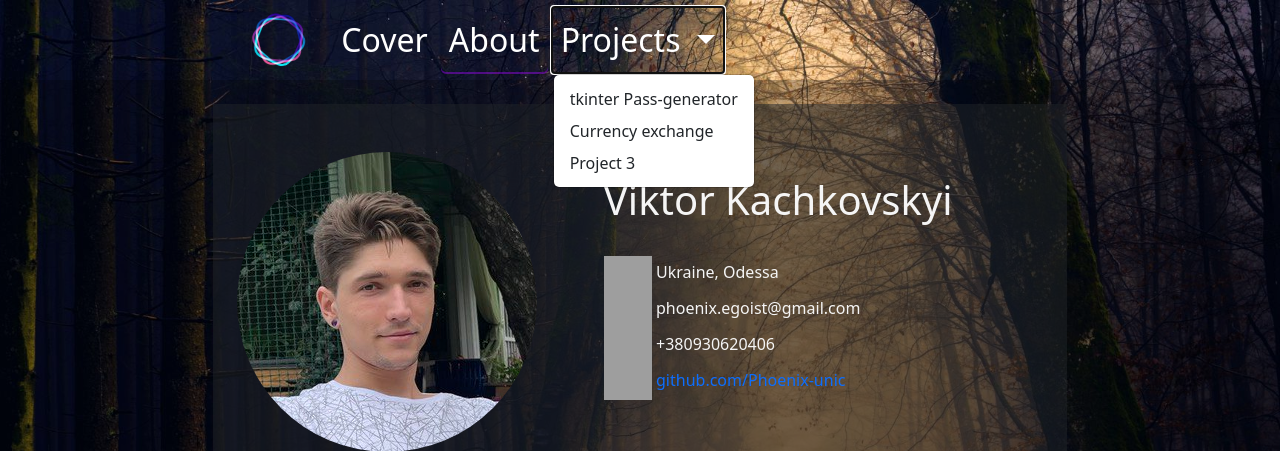
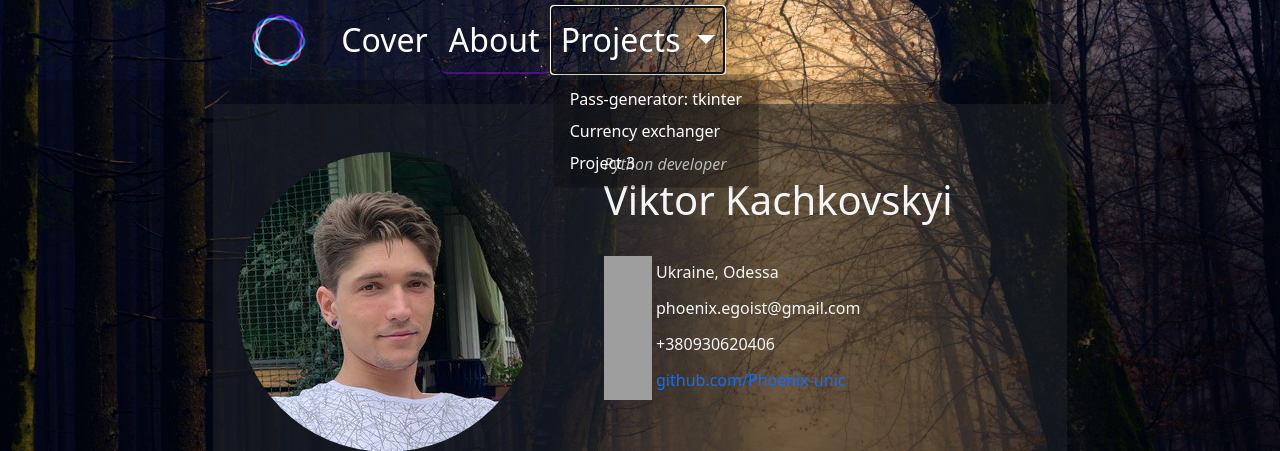
Before and after one commit to Phoenix-unic/my-blog, a Flask app: page /about in a window 1280 px wide, after a click on "Projects". Shown: the top 451 px of the page. Run offline with Flask 3, Linux system fonts and the light colour scheme; grey boxes are pictures that could not be loaded.

Commit message:
finally changed dropdown menu styles to custom, some additional unimportant changes

```diff
--- a/static/css/style.css
+++ b/static/css/style.css
@@ -51,9 +51,12 @@ header .nav-link:hover {
   box-shadow: 0px 0px 5px rgba(162, 7, 252, 0.432);
 }
 
-.contact {
-  display: inline;
+.dropdown-item:hover {
+  background-color: rgba(0, 0, 0, 0.329);
+  border-radius: 5px;
+  box-shadow: 0px 0px 5px rgba(162, 7, 252, 0.432);
 }
+
 
 /* MAIN STYLES
 -------------- */
--- a/templates/exchange.html
+++ b/templates/exchange.html
@@ -101,7 +101,7 @@ Exchange
     </div>
     <hr>
     <h2>Scripts I used</h2>
-    <h5>Throughout this project, I had a few options to add, and the only way I found to implement them was by using JavaScript</h5>
+    <h5 class="text-muted">Throughout this project, I had a few options to add, and the only way I found to implement them was by using JavaScript</h5>
     <div class="row my-5 my-md-2">
       <div class="col-12">
         <div id="carouselControls" class="carousel slide" data-bs-ride="carousel">
--- a/templates/layout.html
+++ b/templates/layout.html
@@ -45,12 +45,13 @@
 									aria-expanded="false">
 									Projects
 								</a>
-								<ul class="dropdown-menu" aria-labelledby="projectsDropdown">
-									<li><a class="dropdown-item" href="{{url_for('pass_generator')}}">tkinter
-											Pass-generator</a></li>
-									<li><a class="dropdown-item" href="{{url_for('exchange')}}">Currency exchange</a>
+								<ul class="dropdown-menu bg-black bg-opacity-25" aria-labelledby="projectsDropdown">
+									<li><a class="dropdown-item text-white"
+											href="{{url_for('pass_generator')}}">Pass-generator: tkinter</a></li>
+									<li><a class="dropdown-item text-white" href="{{url_for('exchange')}}">Currency
+											exchanger</a>
 									</li>
-									<li><a class="dropdown-item" href="#">Project 3</a></li>
+									<li><a class="dropdown-item text-white" href="#">Project 3</a></li>
 								</ul>
 							</li>
 						</ul>
```
